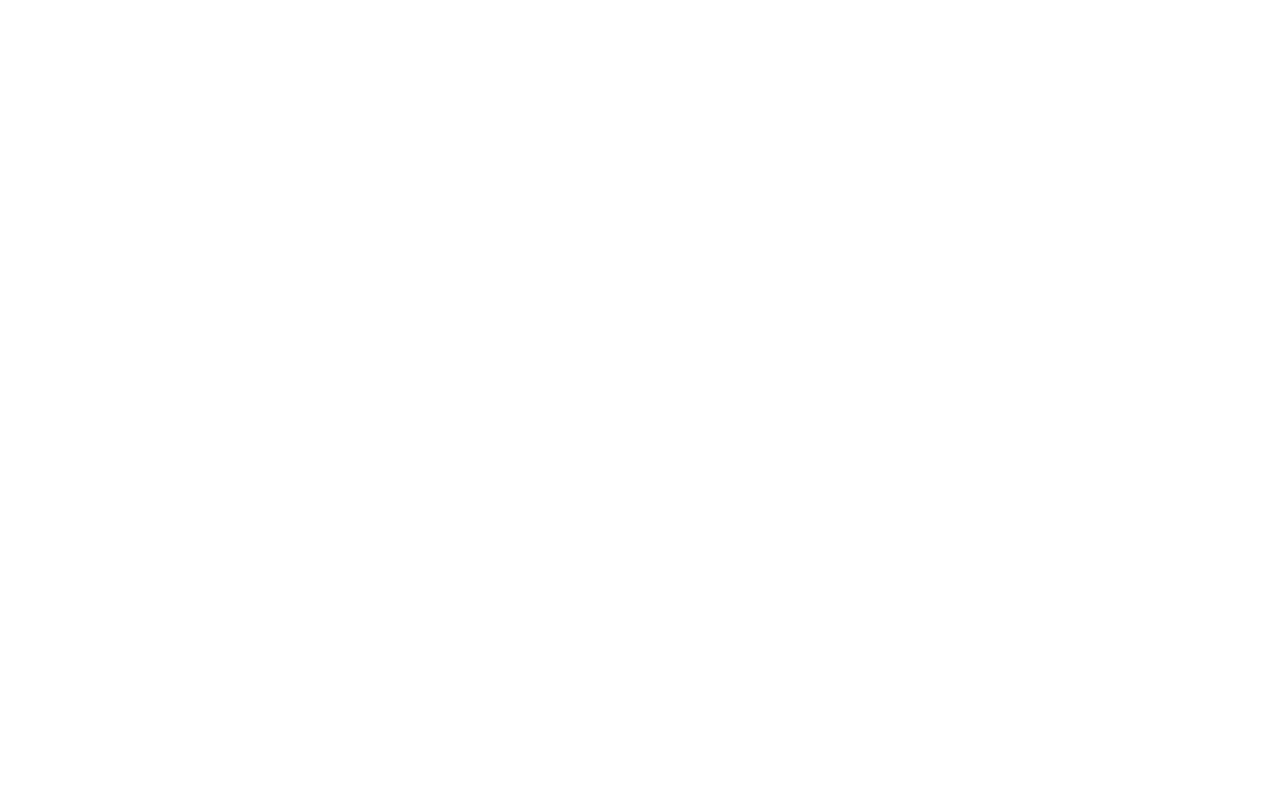
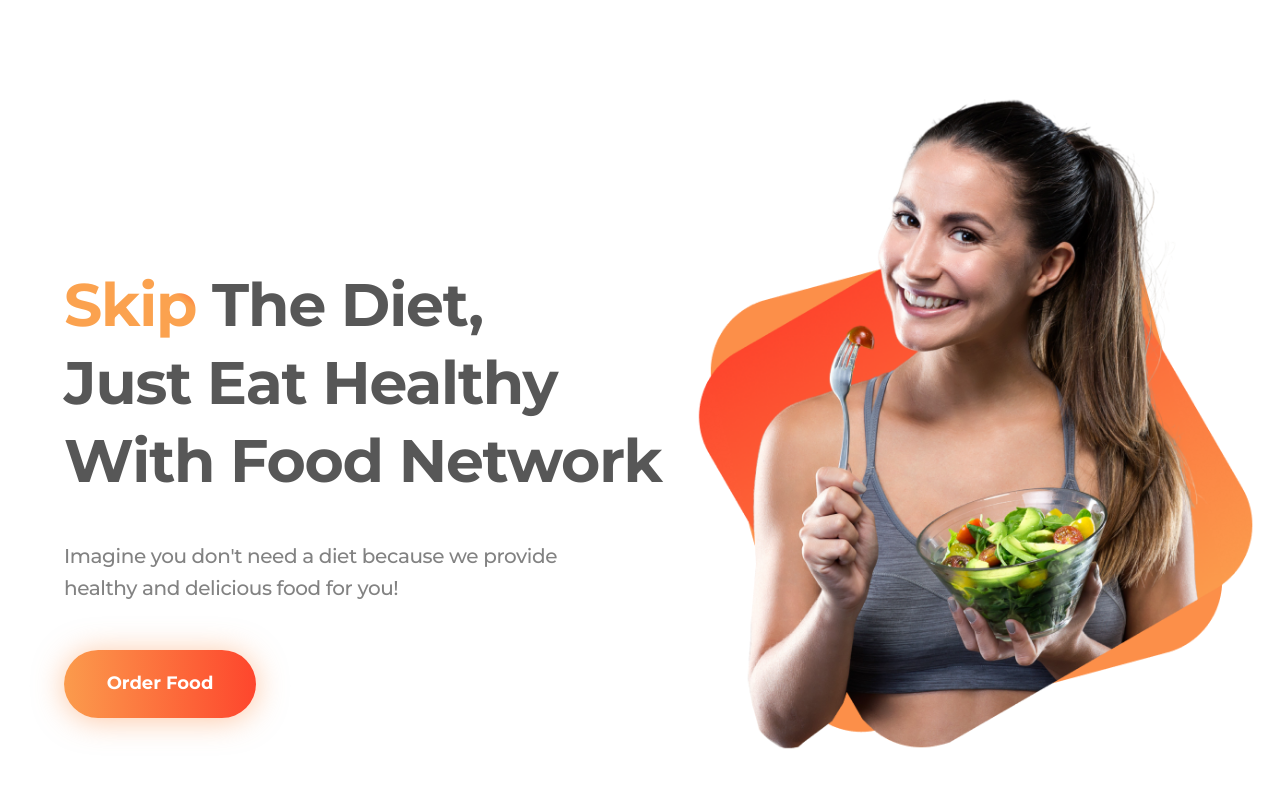
Before and after one commit to hasanfardous/assignment-1, a plain HTML site: page index.html in a window 1280 px wide. Drawn offline with Linux system fonts and the light colour scheme.

Commit message:
Updated hero section finally

```diff
--- a/index.html
+++ b/index.html
@@ -5,9 +5,28 @@
     <meta http-equiv="X-UA-Compatible" content="IE=edge">
     <meta name="viewport" content="width=device-width, initial-scale=1.0">
     <title>Food Blog</title>
+    <link rel="preconnect" href="https://fonts.googleapis.com">
+    <link rel="preconnect" href="https://fonts.gstatic.com" crossorigin>
+    <link href="https://fonts.googleapis.com/css2?family=Manrope:wght@400;800&family=Montserrat:wght@400;500;700;800&family=Roboto:wght@900&display=swap" rel="stylesheet">
     <link rel="stylesheet" href="css/style.css">
 </head>
 <body>
-
+    <section class="hero container">
+        <div class="half-width hero-text">
+            <h1 class="hero-title">
+                <span>Skip</span> The Diet,<br>
+                Just Eat Healthy<br>
+                With Food Network
+            </h1>
+            <p>
+                Imagine you don't need a diet because we provide<br>
+                healthy and delicious food for you!
+            </p>
+            <a class="button" href="#" target="_blank">Order Food</a>
+        </div>
+        <div class="half-width hero-img-wrapper">
+            <img src="images/hero-image.png" alt="hero image">
+        </div>
+    </section>
 </body>
 </html>
```
